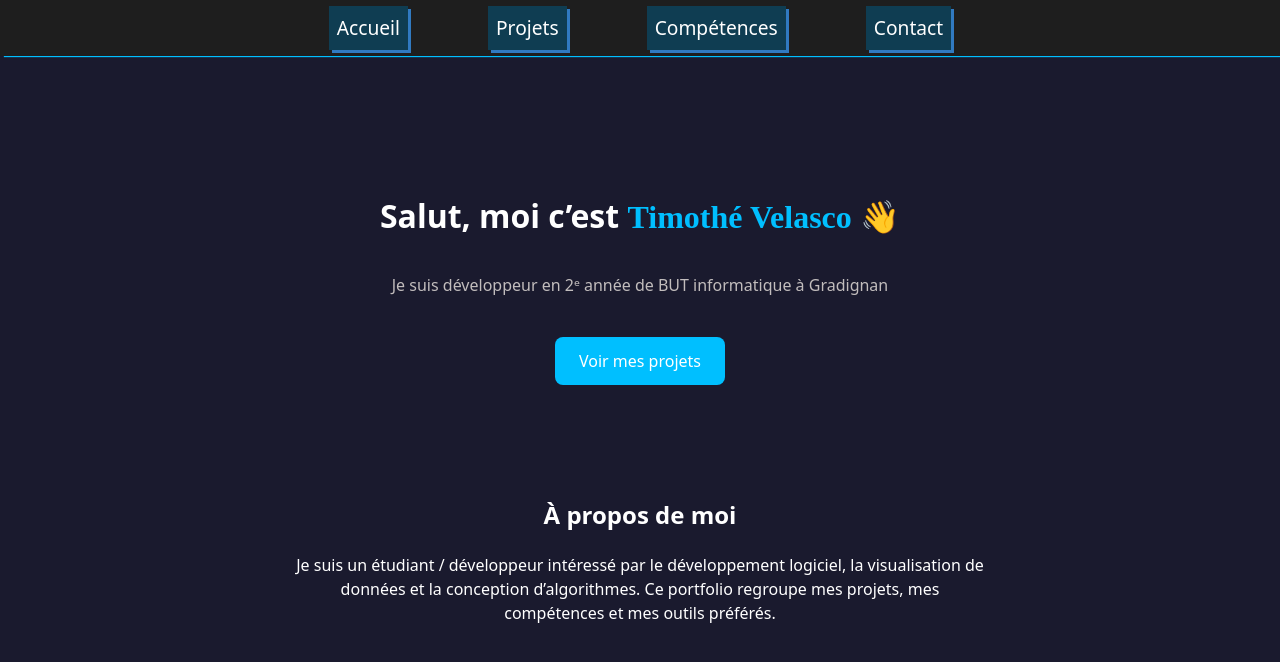
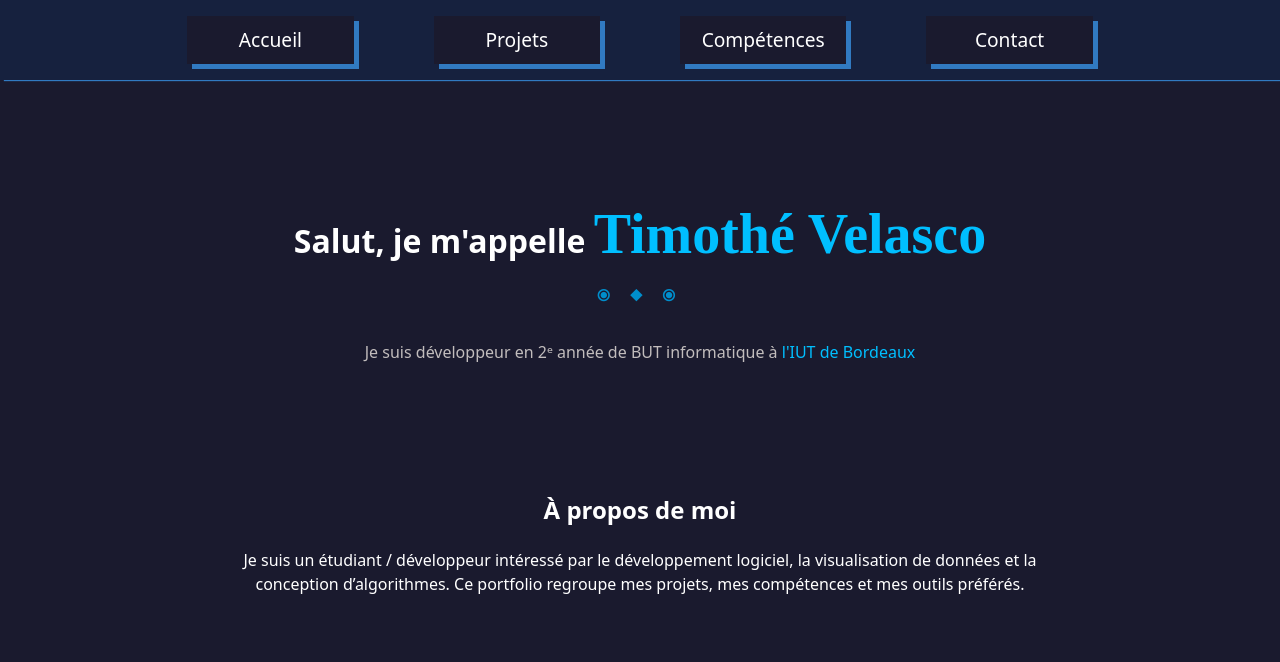
Before and after one commit to GrandeEpine/Portfolio-website, a website built with Vite: page src/index.html in a window 1280 px wide. Built offline with nearby package versions, Linux system fonts and the light colour scheme; a web font is replaced by a local one.

Commit message:
Change of colors

```diff
--- a/src/index.html
+++ b/src/index.html
@@ -4,6 +4,7 @@
   <link rel="preconnect" href="https://fonts.googleapis.com">
   <link rel="preconnect" href="https://fonts.gstatic.com" crossorigin>
   <link href="https://fonts.googleapis.com/css2?family=Kite+One&display=swap" rel="stylesheet">
+  <link href="https://fonts.googleapis.com/css2?family=New+Rocker&display=swap" rel="stylesheet">
   <meta charset="UTF-8" />
   <meta name="viewport" content="width=device-width, initial-scale=1.0" />
   <link rel="stylesheet" href="/src/styles/style.css"/>
@@ -24,9 +25,9 @@
 
 <main id="main">
   <section id="hero">
-    <h1>Salut, moi c’est <span class="accent">Timothé Velasco</span> 👋</h1>
-    <p>Je suis développeur en 2ᵉ année de BUT informatique à Gradignan</p>
-    <a href="projects.html" class="btn">Voir mes projets</a>
+    <h1>Salut, je m'appelle <span class="accent">Timothé Velasco</span></h1>
+    <p>Je suis développeur en 2ᵉ année de BUT informatique à
+      <a href="https://www.iut.u-bordeaux.fr/info/"> l'IUT de Bordeaux</a></p>
   </section>
 
   <section id="about">
@@ -37,7 +38,9 @@
       Ce portfolio regroupe mes projets, mes compétences et mes outils préférés.
     </p>
   </section>
+  <section id="projects">
 
+  </section>
 </main>
 </body>
 </html>
--- a/src/styles/style.css
+++ b/src/styles/style.css
@@ -18,16 +18,16 @@ body {
 
 header {
   width: 100%;
-  background-color: #1e1e1e;
+  height: 10vh;
+  background-color: #16213E;
   display: flex;
   justify-content: center;
   align-items: center;
-  height: 7vh;
   position: fixed;
   top: 0;
   left: 0;
   z-index: 100;
-  box-shadow: #00bfff 4px 1px 1px;
+  box-shadow: #317AC1 4px 1px 1px;
 }
 
 #menu ul {
@@ -38,9 +38,11 @@ header {
   margin: 0;
 }
 #menu li{
-  padding: 0.5rem;
-  background-color: #0f3d52;
-  box-shadow: 3px 3px #317AC1;
+  width: 13vw;
+  padding: 10px 0px;
+  background-color: #1A1A2E;
+  box-shadow: 5px 5px #317AC1;
+  text-align: center;
 }
 #menu a {
   color: white;
@@ -51,7 +53,7 @@ header {
 }
 
 #menu a:hover {
-  color: #317AC1;
+  color: #00bfff;
 }
 
 main {
--- a/src/styles/styleIndex.css
+++ b/src/styles/styleIndex.css
@@ -12,21 +12,15 @@
 }
 
 #hero .accent {
-    font-family: 'Kite One';
+    font-size: 3.5rem;
+    font-family: 'New Rocker';
     color: #00bfff;
+
 }
 
 #hero p {
     max-width: 600px;
     color: #c2bdbd;
-}
-
-#profile-pic {
-    width: 120px;
-    height: 120px;
-    border-radius: 50%;
-    object-fit: cover;
-    border: 3px solid #00bfff;
 }
 
 .btn {
@@ -45,8 +39,20 @@
 
 #about {
     margin-top: 3rem;
-    max-width: 700px;
+    max-width: 70%;
     margin-left: auto;
     margin-right: auto;
     text-align: center;
 }
+p a{
+    text-decoration: none;
+    color: #00bfff;
+}
+#hero .accent::after {
+    content: "⦿ ◆ ⦿";
+    display: block;
+    font-size: 1rem;
+    color: #008ecc;
+    margin-top: 0.5rem;
+    letter-spacing: 8px;
+}
```
